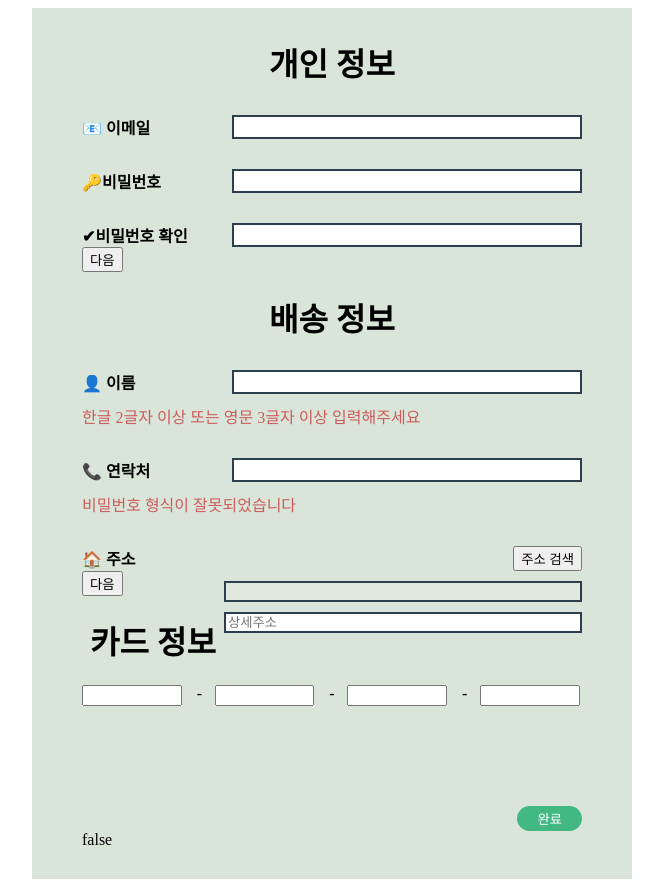
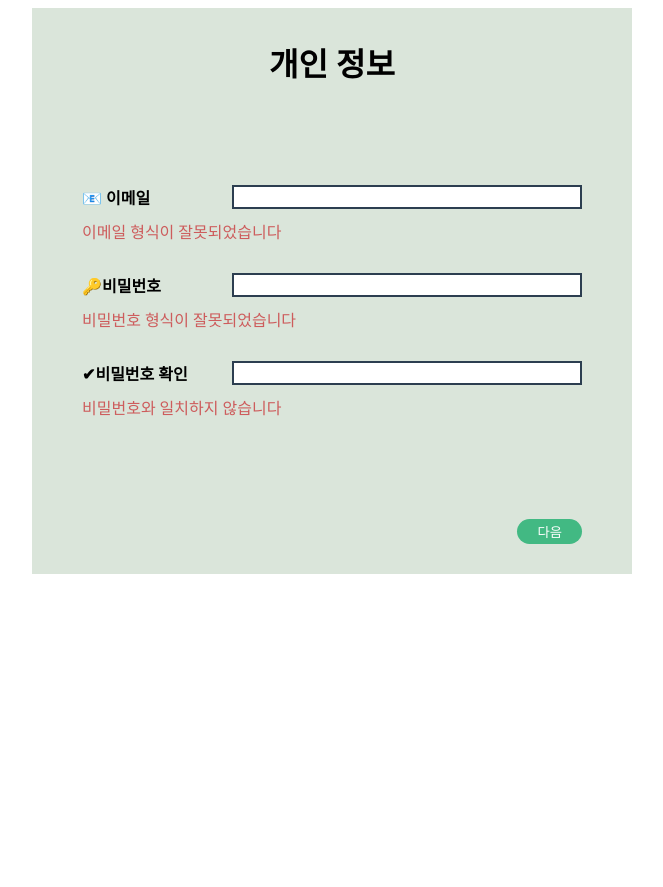
Before and after one commit to jasmine-my/mini-login-project-vue, a Vue app: page / in a window 1280 px wide. Shown: the whole page, without its empty margins (308-971 px from the left). After the commit the page ends 800 px from the top, so only its background shows below. Built offline with nearby package versions, Linux system fonts and the light colour scheme; the HTML template or start-up script is replaced by a standard one.

Commit message:
fix: 전역 변수 설정, 페이지전환 동작 구형

```diff
--- a/src/App.vue
+++ b/src/App.vue
@@ -1,8 +1,9 @@
 <template>
   <div id="myApp">
-    <MemberInfo />
-    <DeliveryInfo />
-    <CreditCardReginum />
+    <MemberInfo v-if="currentViewSeq === 0" @changeCurrentViewSeq="changeCurrentViewSeq" @setEmail="setEmail"/>
+    <DeliveryInfo v-if="currentViewSeq === 1" @changeCurrentViewSeq="changeCurrentViewSeq" @setName="setName" @setContract="setContract" @setAddress="setAddress"/>
+    <CreditCardReginum v-if="currentViewSeq === 2" @changeCurrentViewSeq="changeCurrentViewSeq"/>
+    <OnSuccess v-if="currentViewSeq === 3" :name="name" :email="email" :address="address" :contract="contract" />
   </div>
 </template>
 
@@ -10,17 +11,42 @@
 import MemberInfo from "@/components/veiw/memberRegister/MemberInfo";
 import DeliveryInfo from "@/components/veiw/memberRegister/DeliveryInfo";
 import CreditCardReginum from "@/components/veiw/memberRegister/CreditCardReginum";
+import OnSuccess from "@/components/veiw/memberRegister/onSuccess";
 
 export default {
   name: 'App',
   components: {
+    OnSuccess,
     CreditCardReginum,
     DeliveryInfo,
     MemberInfo,
   },
   data(){
-    return {userName: ''}
+    return {
+      currentViewSeq: 0,
+      name: '',
+      email: '',
+      address: '',
+      contract: ''
+    }
   },
+  methods: {
+    changeCurrentViewSeq: function(seq) {
+      this.currentViewSeq = seq;
+    },
+    setName: function(name) {
+      this.name = name;
+    },
+    setEmail: function(email) {
+      this.email = email;
+    },
+    setAddress: function(address) {
+      this.address = address;
+    },
+    setContract: function(contract) {
+      this.contract = contract;
+    },
+  }
 }
 </script>
 
@@ -30,6 +56,11 @@ export default {
   max-width: 500px;
   padding: 10px 50px 30px 50px;
   background: #dae5da;
+}
+
+.header {
+  text-align: center;
+  margin-bottom: 100px;
 }
 
 .buttonWrap {
--- a/src/components/MyInput/MyInput.vue
+++ b/src/components/MyInput/MyInput.vue
@@ -5,7 +5,6 @@
       <input :type="inputType"
              @input="$emit('inputValueChange', $event)" />
     </div>
-    {{inputType}}
     <span class="errorMessage" v-if="!isError">{{errorMessage}}</span>
   </div>
 </template>
--- a/src/components/veiw/memberRegister/CreditCardReginum.vue
+++ b/src/components/veiw/memberRegister/CreditCardReginum.vue
@@ -1,5 +1,5 @@
 <template>
-  <h1>카드 정보</h1>
+  <h1 class="header">카드 정보</h1>
   <form id="userInfo" action="console.log('통과')" >
     <div class="cardRegiNumWrap">
       <input type="number" v-model="cardRegiNum[0]" @input="(e)=>numberMaxLength4(e.target.value,1)">
@@ -15,7 +15,6 @@
       <div />
       <button class="btn submitBtn" type="submit" @click.prevent="checkForm">완료</button>
     </div>
-    {{isConfirmForm}}
   </form>
 </template>
 
@@ -23,6 +22,10 @@
 
 export default {
   name: 'CreditCardReginum',
+  emits: ['changeCurrentViewSeq'],
+  props: {
+    currentViewSeq: Number,
+  },
   data(){
     return {
       cardRegiNum: [[],[],[],[]],
@@ -56,6 +59,7 @@ export default {
 
         if(convertCardRegiNum.reduce(sumArray, 0) % 10 === 0) {
           this.isConfirmForm = true;
+          this.$emit('changeCurrentViewSeq', 3)
         }
       }
     },
@@ -68,9 +72,6 @@ export default {
 </script>
 
 <style scoped>
-h1 {
-  text-align: center;
-}
 .cardRegiNumWrap {
   display: grid;
   grid-template-columns: 1fr 0.3fr 1fr 0.3fr 1fr 0.3fr 1fr;
--- a/src/components/veiw/memberRegister/DeliveryInfo.vue
+++ b/src/components/veiw/memberRegister/DeliveryInfo.vue
@@ -1,33 +1,36 @@
 <template>
-  <h1>배송 정보</h1>
-  <form id="userInfo" action="console.log('통과)" >
+  <h1 class="header">배송 정보</h1>
+  <form id="userInfo" >
     <MyInput
         @inputValueChange="userName = $event.target.value"
         :title="'👤 이름'"
         :error-message="'한글 2글자 이상 또는 영문 3글자 이상 입력해주세요'"
         :input-id="'user-name'"
-        :input-type="text"
+        :input-type="'text'"
         :is-error="checkIsName"
     />
 
     <MyInput
         @inputValueChange="userContract = $event.target.value"
         :title="'📞 연락처'"
-        :error-message="'비밀번호 형식이 잘못되었습니다'"
+        :error-message="'연락처 형식이 잘못되었습니다'"
         :input-id="'user-password'"
-        :input-type="text"
+        :input-type="'tel'"
         :is-error="checkIsContract"
     />
-    <div>
+    <div class="addressBox">
       <div class="findAddress">
         <span>🏠 주소</span>
-        <button type="button" @click="showApi">주소 검색</button>
+        <button type="button" @click="showApi" class="btn">주소 검색</button>
       </div>
       <input type="text" :value="address.roadAddr" id="address-roadAddr" class="address" disabled>
       <input type="text" :placeholder="'상세주소'" @change="address.detailAddr = $event.target.value" id="address-detailAddr" class="address">
     </div>
 
-    <button id="submitBtn" type="submit" @click.prevent="checkForm">다음</button>
+    <div class="buttonWrap">
+      <button class="btn prevBtn" type="button" @click.prevent="()=>this.$emit('changeCurrentViewSeq', 0)">이전</button>
+      <button class="btn submitBtn" type="submit" @click.prevent="checkForm">다음</button>
+    </div>
   </form>
 </template>
 
@@ -39,6 +42,10 @@ export default {
     MyInput
   },
   name: 'DeliveryInfo',
+  emits: ['changeCurrentViewSeq', 'setName', 'setContract', 'setAddress'],
+  props: {
+    currentViewSeq: Number,
+  },
   data(){
     return {
       userName: '',
@@ -49,17 +56,22 @@ export default {
         extraAddr: '',
         detailAddr: ''
       },
-      confirmForm: false,
-      zip: '',
-      addr1: '',
-      addr2: '',
+      isConfirmForm: false,
     }
   },
   methods: {
     checkForm: function() {
-      if(this.checkIsName && this.checkIsContract) {
-        this.confirmForm = true
-      }
+      if(
+          this.userName.length > 0 && this.checkIsName
+          && this.userContract.length > 0 && this.checkIsContract
+          && this.address.roadAddr.length > 0
+      ) {
+          this.isConfirmForm = true
+          this.$emit('changeCurrentViewSeq', 2)
+          this.$emit('setName', this.userName)
+          this.$emit('setContract', this.userContract)
+          this.$emit('setAddress', this.address.roadAddr + ' ' + this.address.detailAddr)
+      } else this.isConfirmForm = false
     },
     showApi() {
       new window.daum.Postcode({
@@ -94,6 +106,7 @@ export default {
           this.address.roadAddr = fullRoadAddr;
         }
       }).open()
+    }
   },
   computed: {
     checkIsName(){
@@ -109,14 +122,10 @@ export default {
       } else return true;
     }
   }
-  },
 }
 </script>
 
 <style scoped>
-h1 {
-  text-align: center;
-}
 .findAddress {
   display: flex;
   font-weight: 700;
@@ -124,7 +133,7 @@ h1 {
   justify-content: space-between;
 }
 .address {
-  width: 70%;
+  width: 68%;
   float: right;
   margin-top: 10px;
   border: 2px solid #2c3e50;
--- a/src/components/veiw/memberRegister/MemberInfo.vue
+++ b/src/components/veiw/memberRegister/MemberInfo.vue
@@ -1,12 +1,12 @@
 <template>
-  <h1>개인 정보</h1>
-  <form id="userInfo" action="console.log('통과)" >
+  <h1 class="header">개인 정보</h1>
+  <form id="userInfo" >
     <MyInput
         @inputValueChange="userEmail = $event.target.value"
         :title="'📧 이메일'"
         :error-message="'이메일 형식이 잘못되었습니다'"
         :input-id="'user-email'"
-        :input-type="text"
+        :input-type="'email'"
         :is-error="checkIsEmail"
     />
 
@@ -15,7 +15,7 @@
         :title="'🔑비밀번호'"
         :error-message="'비밀번호 형식이 잘못되었습니다'"
         :input-id="'user-password'"
-        :input-type="password"
+        :input-type="'text'"
         :is-error="checkIsPW"
     />
 
@@ -24,10 +24,13 @@
         :title="'✔비밀번호 확인'"
         :error-message="'비밀번호와 일치하지 않습니다'"
         :input-id="'user-confirm-password'"
-        :input-type="password"
+        :input-type="'text'"
         :is-error="checkIsConfirmPW"
     />
-    <button id="submitBtn" type="submit" @click.prevent="checkForm">다음</button>
+    <div class="buttonWrap">
+      <div />
+      <button class="btn submitBtn" type="submit" @click.prevent="checkForm">다음</button>
+    </div>
   </form>
   </template>
 
@@ -39,18 +42,21 @@ export default {
     MyInput
   },
   name: 'MemberInfo',
+  emits: ['changeCurrentViewSeq', 'setEmail'],
   data(){
     return {
       userEmail: '',
       userPW: '',
       userConfirmPW: '',
-      confirmForm: false,
+      isConfirmForm: false,
     }
   },
   methods: {
     checkForm: function() {
       if(this.checkIsEmail && this.checkIsPW && this.checkIsConfirmPW) {
-            this.confirmForm = true
+          this.isConfirmForm = true;
+          this.$emit('changeCurrentViewSeq', 1);
+          this.$emit('setEmail', this.userEmail);
       }
     }
   },
@@ -59,26 +65,23 @@ export default {
       const reg_email = /^([0-9a-zA-Z_-]+)@([0-9a-zA-Z_-]+)(\.[0-9a-zA-Z_-]+){1,2}$/;
       if(this.userEmail.length > 0) {
         return reg_email.test(this.userEmail)
-      } else return true;
+      } else return false;
     },
     checkIsPW(){
       const reg_pw = /^(?=.*[a-z])(?=.*[A-Z])(?=.*[$@!#%*?&])[A-Za-z$@#!%*?&]{8,}$/;
       if(this.userPW.length > 0){
         return reg_pw.test(this.userPW);
-      } else return true;
+      } else return false;
     },
     checkIsConfirmPW(){
       const reg_pw = /^(?=.*[a-z])(?=.*[A-Z])(?=.*[$@!#%*?&])[A-Za-z$@#!%*?&]{8,}$/;
       if(this.userConfirmPW.length > 0) {
         return reg_pw.test(this.userConfirmPW) && (this.userConfirmPW === this.userPW);
-      } else return true;
+      } else return false;
     },
   }
 }
 </script>
 
 <style scoped>
-  h1 {
-    text-align: center;
-  }
 </style>
```
Lines whose indentation alone changed are shown as unchanged.
